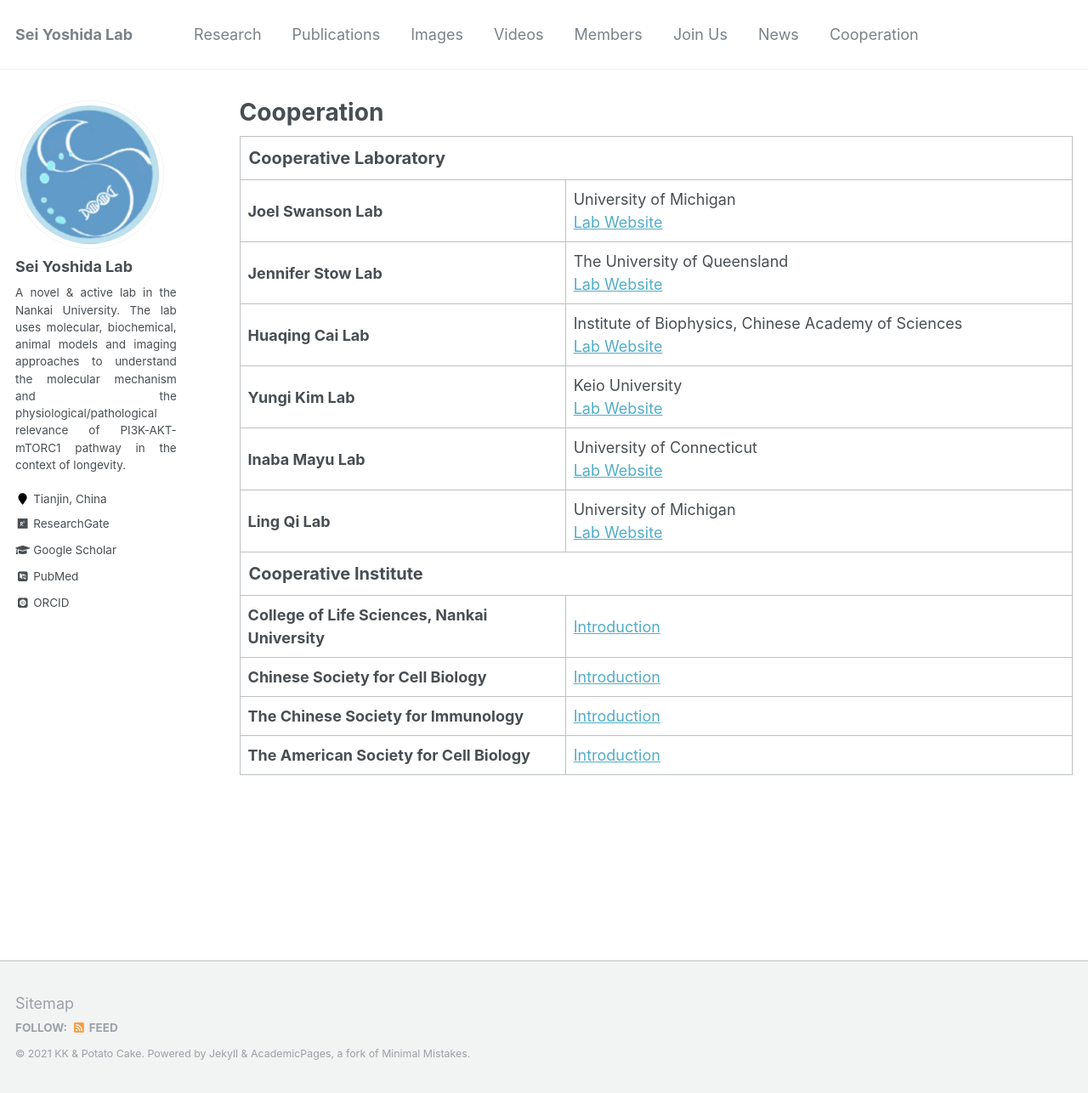
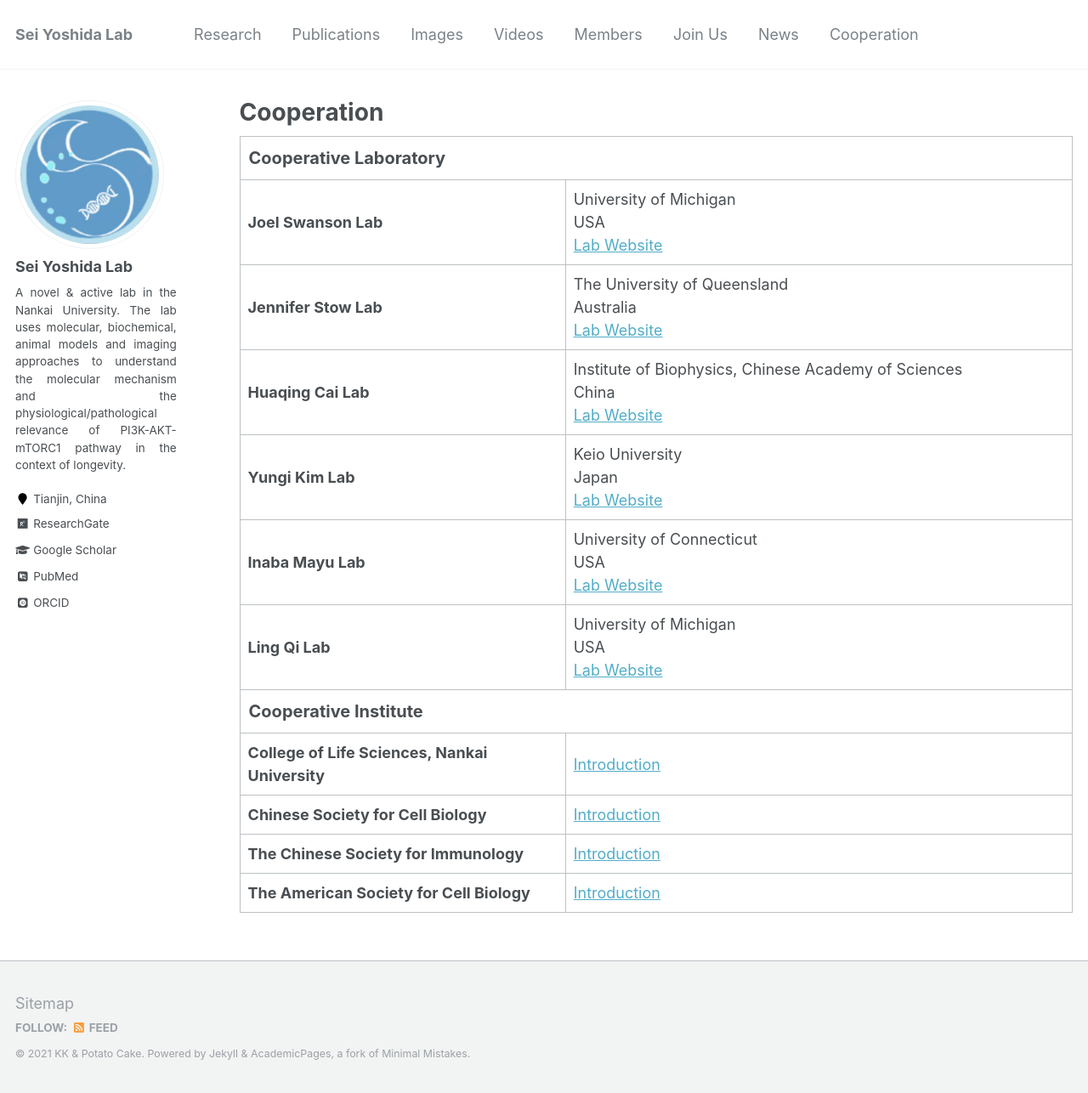
Before and after one commit to seiyoshida-lab/seiyoshida-lab.github.io, a Jekyll site: the page built from _pages/cooperation.md, in a window 1280 px wide and 1286 px high. Shown: the whole window at 85% size. Built offline with Jekyll 4.4.1, drawn with Linux system fonts in a browser that asks for light colours; some web fonts are replaced.

Commit message:
Update cooperation.md

```diff
--- a/_pages/cooperation.md
+++ b/_pages/cooperation.md
@@ -17,6 +17,7 @@
       </td>
       <td style="font-size:18px" width="200">
             University of Michigan<br>
+            USA<br>
             <a href="https://sites.google.com/a/umich.edu/joel-swanson-lab/home-1" title="Lab Website" target="_blank">Lab Website</a><br>
         </td>
     </tr>
@@ -26,6 +27,7 @@
       </td>
       <td style="font-size:18px" width="200">
             The University of Queensland<br>
+            Australia<br>
             <a href="http://stow.imb.uq.edu.au/page.php?id=1" title="Lab Website" target="_blank">Lab Website</a><br>
         </td>
     </tr>
@@ -35,6 +37,7 @@
       </td>
       <td style="font-size:18px" width="200">
             Institute of Biophysics, Chinese Academy of Sciences<br>
+            China<br>
             <a href="http://www.ibp.cas.cn/sourcedb_ibp_cas/cn/ibpexport/xsszmA_G/201912/t20191202_5447305.html" title="Lab Website" target="_blank">Lab Website</a><br>
         </td>
     </tr>
@@ -44,6 +47,7 @@
       </td>
       <td style="font-size:18px" width="200">
             Keio University<br>
+            Japan<br>
             <a href="https://k-ris.keio.ac.jp/html/100013045_en.html" title="Lab Website" target="_blank">Lab Website</a><br>
         </td>
     </tr>
@@ -53,6 +57,7 @@
       </td>
       <td style="font-size:18px" width="200">
             University of Connecticut<br>
+            USA<br>
             <a href="https://health.uconn.edu/germline-stem-cells/" title="Lab Website" target="_blank">Lab Website</a><br>
         </td>
     </tr>
@@ -62,6 +67,7 @@
       </td>
       <td style="font-size:18px" width="200">
             University of Michigan<br>
+            USA<br>
             <a href="https://ling-qi.lab.medicine.umich.edu/" title="Lab Website" target="_blank">Lab Website</a><br>
         </td>
     </tr>
```
